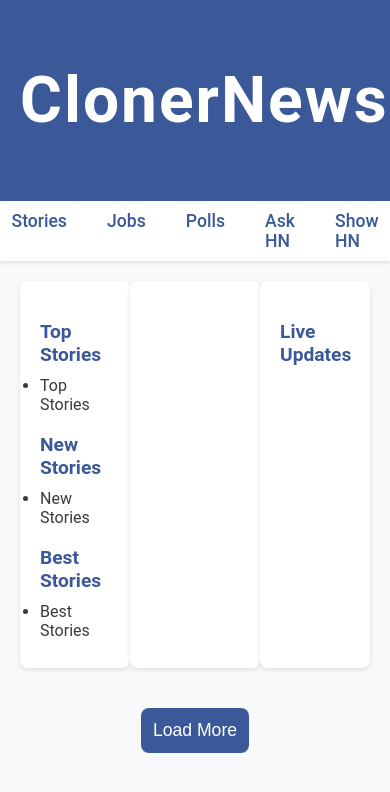
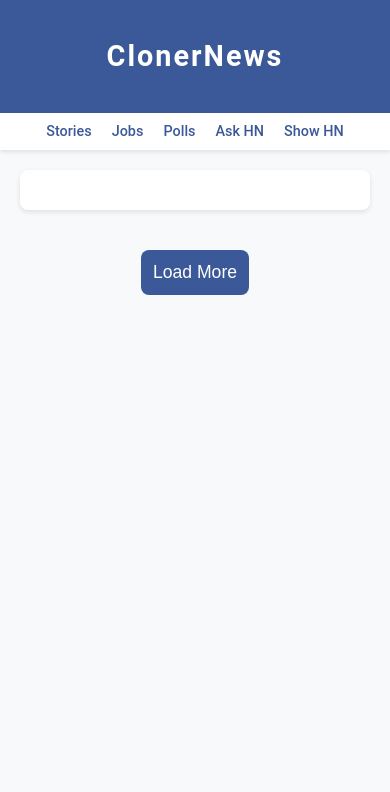
Before and after one commit to Athooh/clonernews, a plain HTML site: page templates/index.html in a window 390 px wide. Drawn offline with nearby package versions, Linux system fonts and the light colour scheme; no server answers.

Commit message:
media responsive updated

```diff
--- a/static/styles.css
+++ b/static/styles.css
@@ -5,6 +5,7 @@ body {
   margin: 0;
   padding: 0;
   background-color: #f8f9fa;
+  max-width: 100%;
 }
 
 header {
@@ -211,3 +212,31 @@ aside.sidebar {
   word-wrap: break-word;
   overflow-wrap: break-word;
 }
+
+@media (max-width: 768px) {
+  aside.sidebar {
+    display: none;
+  }
+}
+
+@media (max-width: 599px) {
+  aside.sidebar {
+    display: none;
+  }
+  header {
+    max-width: 100%;
+  }
+
+  header h1 {
+    font-size: 1.8rem;
+  }
+
+  nav {
+    width: 100%;
+  }
+
+  nav a {
+    font-size: 0.9rem;
+    margin-inline: 10px;
+  }
+}
```
